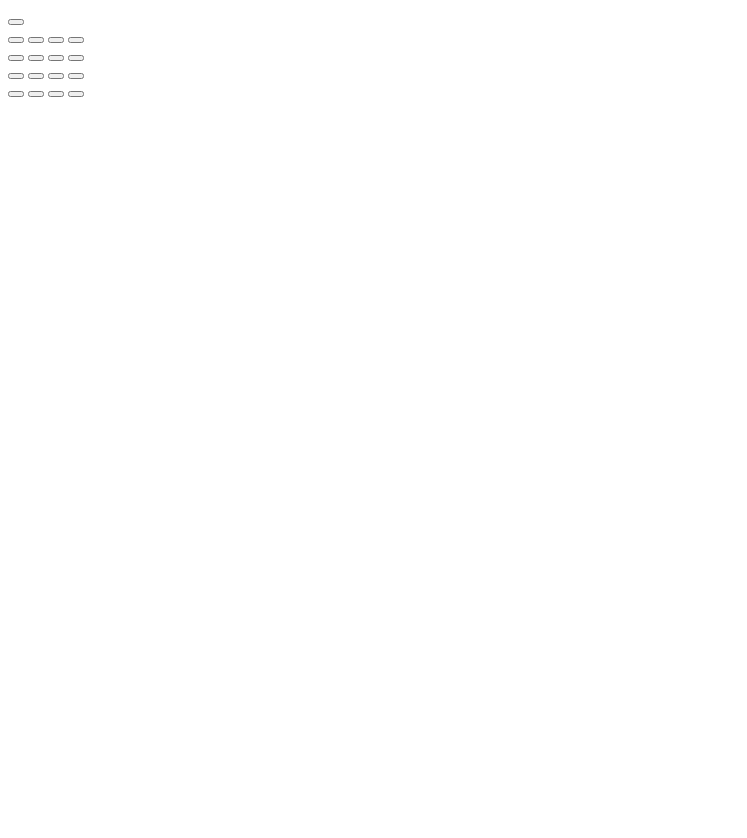
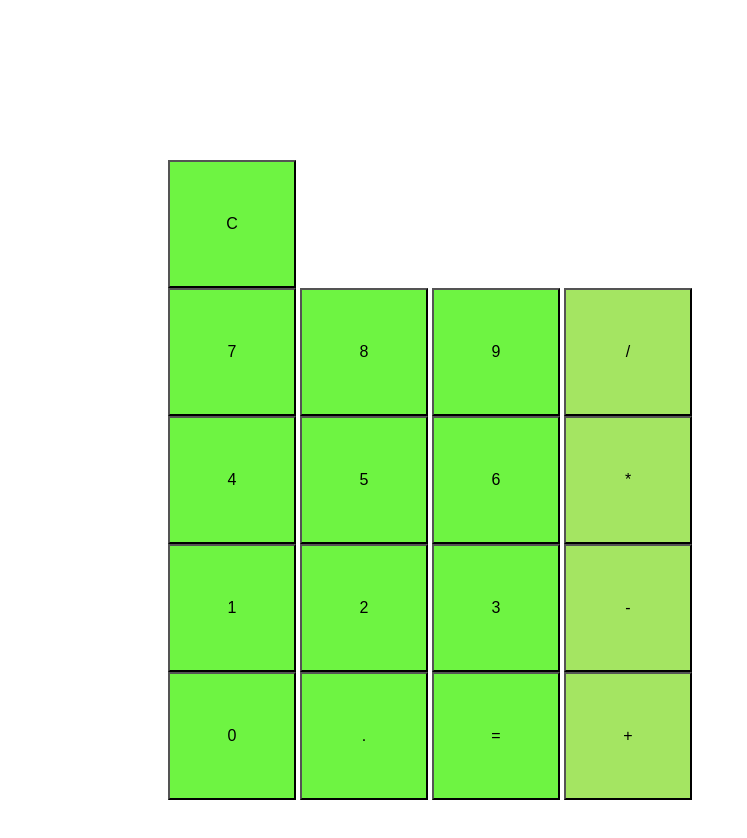
Before and after one commit to Yana727/calculator_weekly, a plain HTML site: page index.html in a window 1280 px wide. Shown: the whole page, without its empty margins (0-747 px from the left). Before the commit the page ends 800 px from the top, so only its background shows below. Drawn offline with Linux system fonts and the light colour scheme.

Commit message:
before the huddle

```diff
--- a/index.html
+++ b/index.html
@@ -6,45 +6,47 @@
     <link rel="stylesheet" href="main.css">
   </head>
   <body>
+    <main>
   <section>
     <div class="clear_output">
-      <button type="button" name="C"></button>
+      <button type="button" name="C">C</button>
       <div class="Answer">
       </div>
     </div>
   </section>
   <section>
     <div class="second_dwn">
-      <button type="button" name="7"></button>
-      <button type="button" name="8"></button>
-      <button type="button" name="9"></button>
-      <button type="button" name="/"></button>
+      <button type="button" name="7">7</button>
+      <button type="button" name="8">8</button>
+      <button type="button" name="9">9</button>
+      <button type="button" name="/" class="special" id = "divide" >/</button>
     </div>
   </section>
   <section>
     <div class="third_dwn">
-      <button type="button" name="4"></button>
-      <button type="button" name="5"></button>
-      <button type="button" name="6"></button>
-      <button type="button" name="*"></button>
+      <button type="button" name="4">4</button>
+      <button type="button" name="5">5</button>
+      <button type="button" name="6">6</button>
+      <button type="button" name="*" class = "special" id = "multiply" >*</button>
     </div>
   </section>
   <section>
     <div class="fourth_dwn">
-      <button type="button" name="1"></button>
-      <button type="button" name="2"></button>
-      <button type="button" name="3"></button>
-      <button type="button" name="-"></button>
+      <button type="button" name="1">1</button>
+      <button type="button" name="2">2</button>
+      <button type="button" name="3">3</button>
+      <button type="button" name="-" class = "special" id = "subtract" >-</button>
     </div>
   </section>
   <section>
     <div class="fifth_dwn">
-      <button type="button" name="0"></button>
-      <button type="button" name="."></button>
-      <button type="button" name="="></button>
-      <button type="button" name="+"></button>
+      <button type="button" name="0">0</button>
+      <button type="button" name=".">.</button>
+      <button type="button" name="=" class = "equal" id = "equal">=</button>
+      <button type="button" name="+" class = "special" id = "add" >+</button>
     </div>
   </section>
+  </main>
    <script src="main.js">
    </script>
   </body>
--- a/main.css
+++ b/main.css
@@ -0,0 +1,16 @@
+main {
+  align-self: center; /*nope*/
+  padding: 5em;
+  margin: 5em;
+}
+
+button {
+  background-color: #6ef442;
+  width: 8em;
+  height: 8em;
+  font-size: 1em;
+}
+
+.special {
+  background-color: #a4e562;
+}
```
Also changed, not shown: 1 other file.
